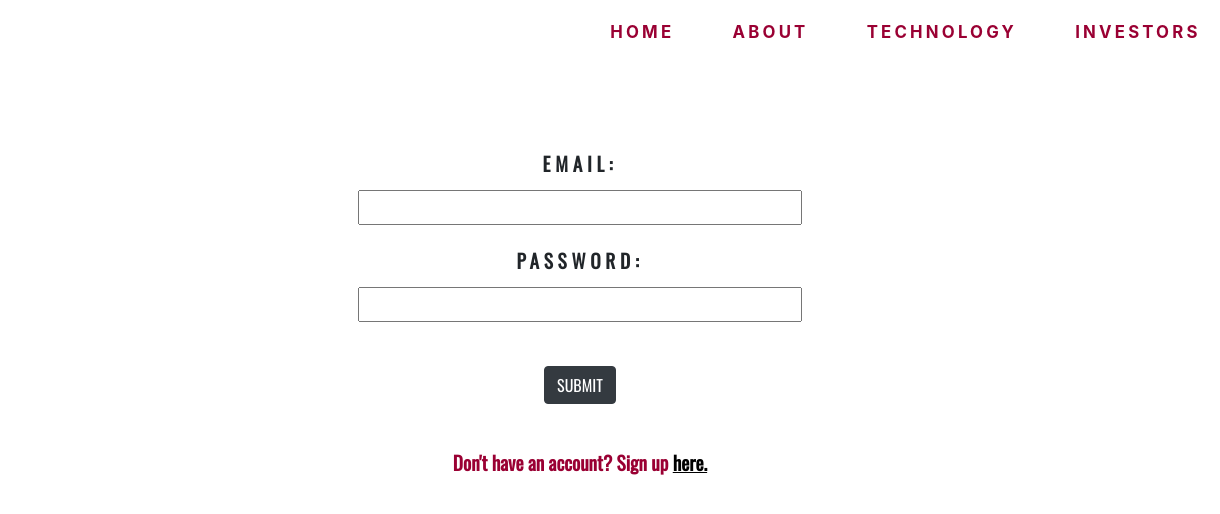
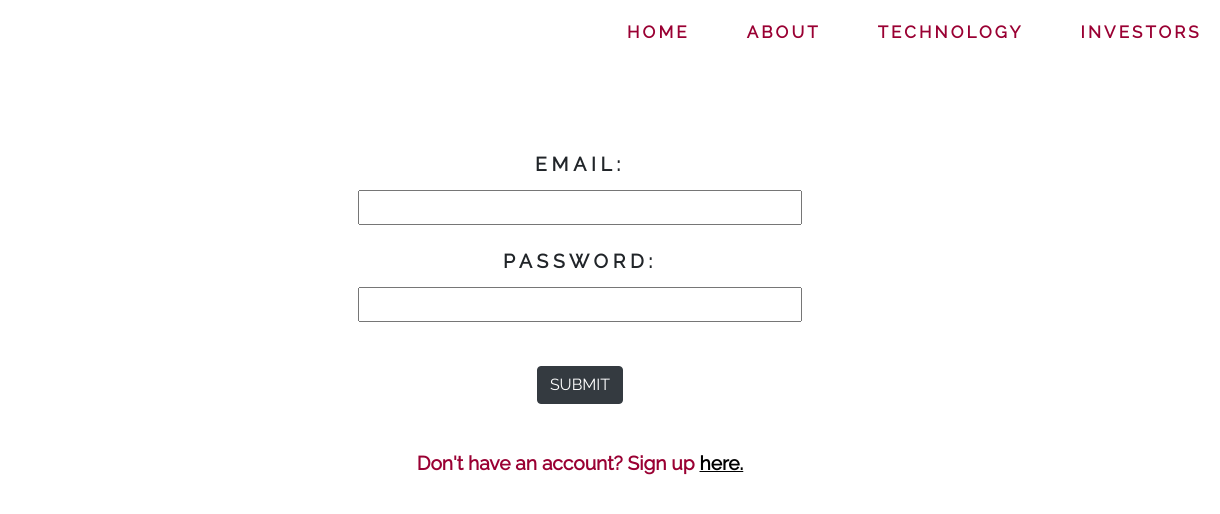
Before and after one commit to nljacob/real_tech, a plain HTML site: page investors.html in a window 1280 px wide. Shown: the full height of the page, 60-1280 px from the left. Drawn offline with nearby package versions, Linux system fonts and the light colour scheme.

Commit message:
removed reset css

```diff
--- a/investors.html
+++ b/investors.html
@@ -6,7 +6,6 @@
     <meta http-equiv="X-UA-Compatible" content="IE=edge" />
     <title>Real Tech Software Solutions</title>
     <meta name="viewport" content="width=device-width, initial-scale=1" />
-    <link rel="stylesheet" href="reset.css">
     <link rel="icon" type="image/png" href="assets/favicon.png">
     <link href="https://fonts.googleapis.com/css?family=Oswald|Raleway&display=swap" rel="stylesheet">
     <link rel="stylesheet" href="https://stackpath.bootstrapcdn.com/bootstrap/4.3.1/css/bootstrap.min.css"
--- a/reset.css
+++ /dev/null
@@ -1,43 +0,0 @@
-html, body, div, span, applet, object, iframe,
-h1, h2, h3, h4, h5, h6, p, blockquote, pre,
-a, abbr, acronym, address, big, cite, code,
-del, dfn, em, img, ins, kbd, q, s, samp,
-small, strike, strong, sub, sup, tt, var,
-b, u, i, center,
-dl, dt, dd, ol, ul, li,
-fieldset, form, label, legend,
-table, caption, tbody, tfoot, thead, tr, th, td,
-article, aside, canvas, details, embed,
-figure, figcaption, footer, header, hgroup,
-menu, nav, output, ruby, section, summary,
-time, mark, audio, video {
-	margin: 0;
-	padding: 0;
-	border: 0;
-	font-size: 100%;
-	font: inherit;
-	vertical-align: baseline;
-}
-/* HTML5 display-role reset for older browsers */
-article, aside, details, figcaption, figure,
-footer, header, hgroup, menu, nav, section {
-	display: block;
-}
-body {
-	line-height: 1;
-}
-ol, ul {
-	list-style: none;
-}
-blockquote, q {
-	quotes: none;
-}
-blockquote:before, blockquote:after,
-q:before, q:after {
-	content: '';
-	content: none;
-}
-table {
-	border-collapse: collapse;
-	border-spacing: 0;
-}
```
Also changed, not shown: index.html (+0 -1 lines).
